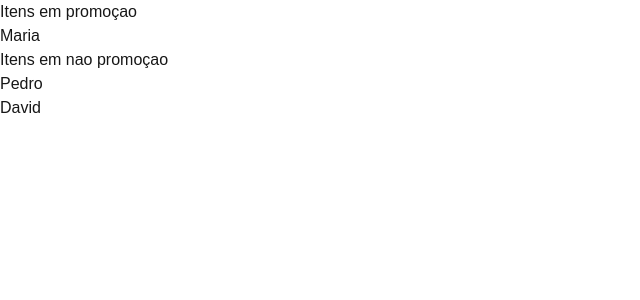
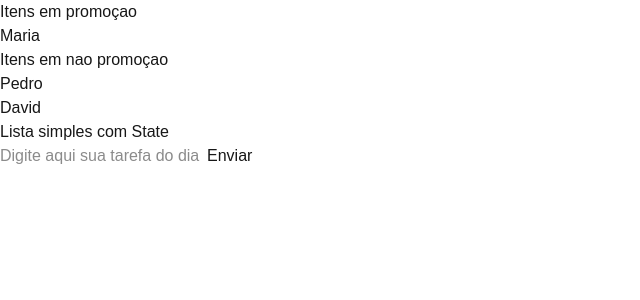
Before and after one commit to davidcontadecursoeusoprofissio-cybe/ExemploProps, a Next.js app in the folder aulaprops/: page / in a window 1280 px wide. Shown: the top 300 px of the page, without its empty margins (0-640 px from the left). Built offline with nearby package versions, Linux system fonts and the light colour scheme.

Commit message:
atualizei

```diff
--- /dev/null
+++ b/aulaprops/app/Components/ListaState.jsx
@@ -0,0 +1,39 @@
+"use client"
+
+import { useState , useRef } from "react"
+
+export default function ListaState(){
+
+
+    const [lista, setLista] = useState([])
+    // quando for uma lista que vai altera
+
+    // Use ref é uma função ultilizado para pegar valos da TAG html
+    const inputRef = useRef(null)
+
+    function Adicionar(){
+        const ValorDigitado = inputRef.current.value
+
+        setLista([...lista, ValorDigitado]   )
+
+
+    }
+
+
+
+    return(
+        <>
+        <div>
+        <h1>Lista simples com State</h1>
+        <input type="text"  placeholder="Digite aqui sua tarefa do dia" ref={inputRef}/>
+        <button onClick={Adicionar}>Enviar</button>
+        </div>
+
+        {lista.map ( (item,indice)=>{
+            return <h3 key={indice}>{item}</h3>
+        })}
+
+        </>
+    )
+
+}
--- a/aulaprops/app/page.tsx
+++ b/aulaprops/app/page.tsx
@@ -12,6 +12,7 @@ import ListaDeUsuarios from "@/app/Components/ListaDeUsuarios";
 import ItemP from   "@/app/Components/ItemPromocao"
 
 import ItemNaoP from   "@/app/Components/ItemNaoPromocao"
+import ListaState from "@/app/Components/ListaState"
 
 export default function Home() {
   return (
@@ -47,6 +48,7 @@ export default function Home() {
 
         <h2>Itens em nao promoçao</h2>
         <ItemNaoP></ItemNaoP>
+        <ListaState></ListaState>
 
     </>
   );
```
